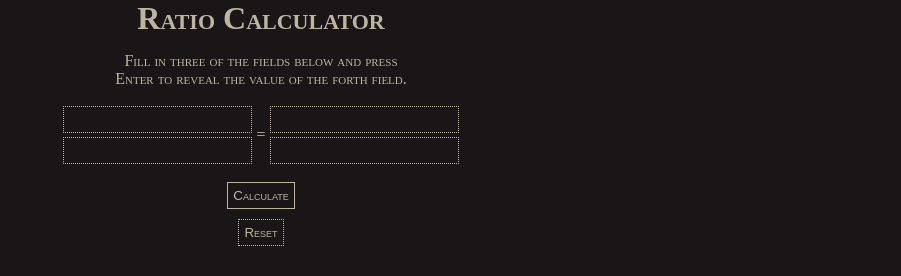
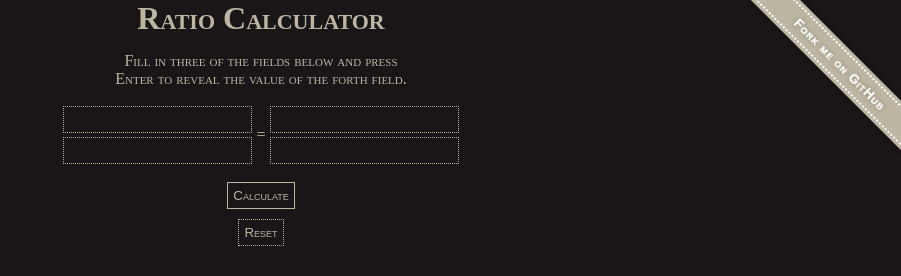
Before and after one commit to felladrin/ratio-calculator, a plain HTML site: page index.html in a window 1280 px wide. Shown: the whole page, without its empty margins (379-1280 px from the left). Drawn offline with Linux system fonts and the light colour scheme.

Commit message:
Added "Fork me on GitHub" ribbon

```diff
--- a/index.html
+++ b/index.html
@@ -98,5 +98,6 @@
         <input type="submit" value="Calculate"/>
         <input type="reset" value="Reset"/>
     </form>
+    <a href='https://github.com/felladrin/ratio-calculator' style='position:fixed;padding:5px 45px;width:128px;top:50px;right:-50px;-webkit-transform:rotate(45deg);-moz-transform:rotate(45deg);-ms-transform:rotate(45deg);transform:rotate(45deg);box-shadow:0 0 0 3px #bcb5a1, 0 0 20px -3px rgba(0, 0, 0, 0.5);text-shadow:0 0 0 #ffffff, 0 0 5px rgba(0, 0, 0, 0.3);background-color:#bcb5a1;color:#ffffff;font-size:13px;font-family:sans-serif;text-decoration:none;font-weight:bold;border:2px dotted #ffffff;-webkit-backface-visibility:hidden;letter-spacing:1px;'>Fork me on GitHub</a>
 </body>
 </html>
```
